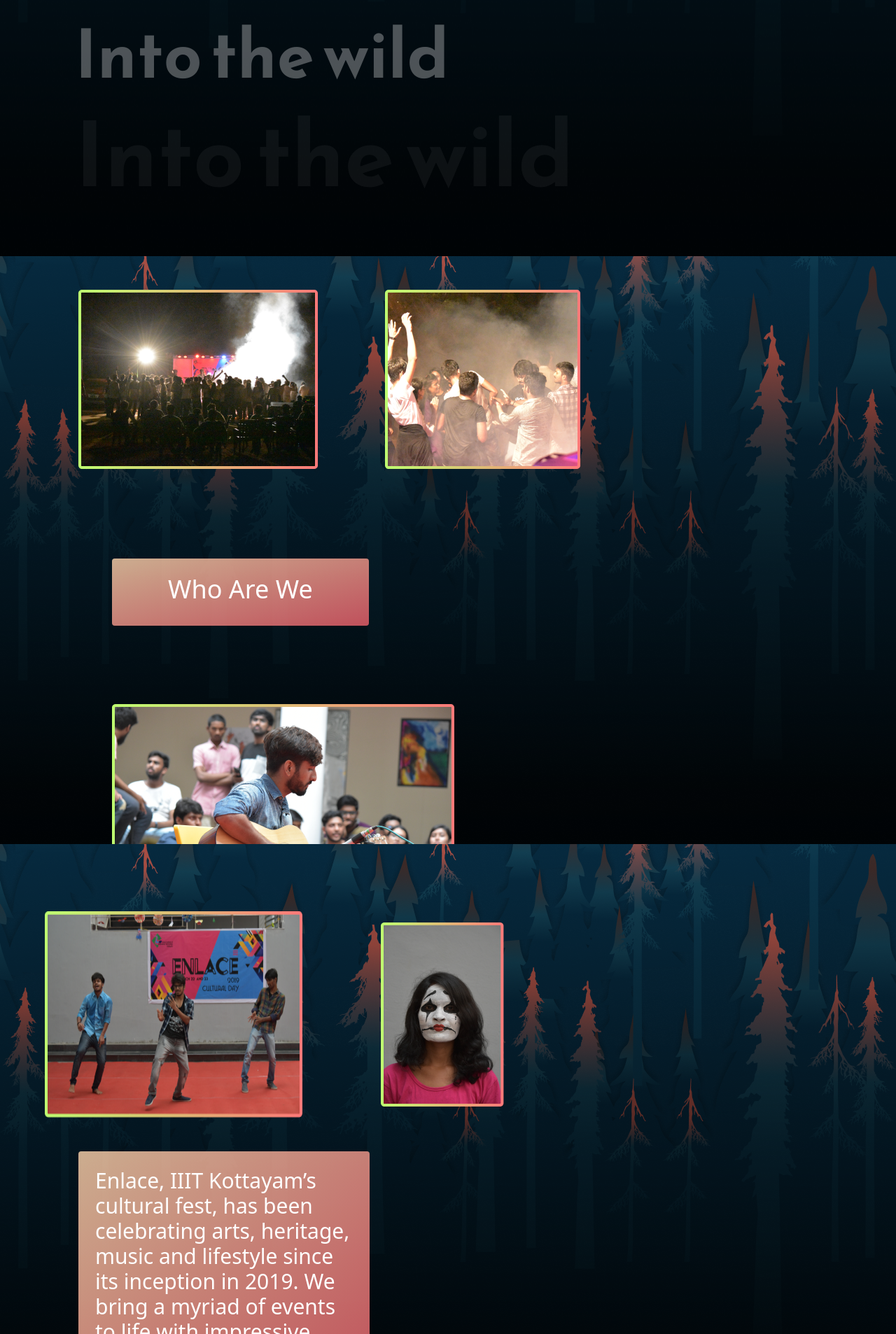
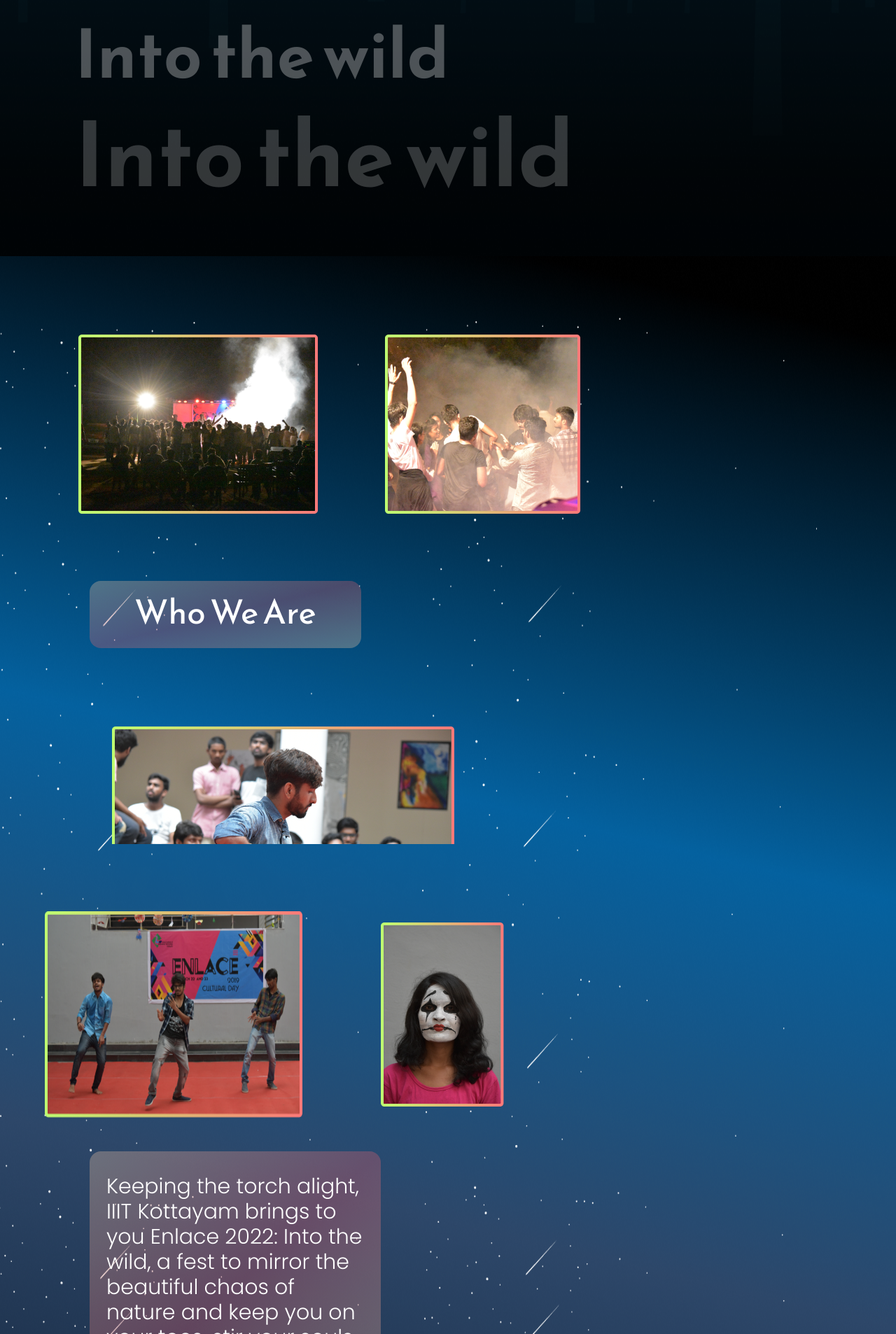
Before and after one commit to iiitkottayam/Enlace, a React (Create React App) app in the folder Enlace-main/: page / in a window 1280 px wide. Shown: the part 2514-4420 px from the top of the page at 70% size. Built offline with nearby package versions, Linux system fonts and the light colour scheme.

Commit message:
Final Desktop Bg Fix

```diff
--- a/Enlace-main/src/components/Vertical/Vertical.jsx
+++ b/Enlace-main/src/components/Vertical/Vertical.jsx
@@ -61,7 +61,7 @@ const Vertical = () => {
           <p className="text-5xl text-opacity-70 text-white font-medium pt-2">Into the wild</p>
           <p className="text-6xl text-opacity-50 text-white font-semibold pt-4">Into the wild</p>
           <p className="text-8xl text-opacity-30 text-white font-bold pt-6">Into the wild</p>
-          <p className="text-9xl text-opacity-5 text-white font-black pt-8">Into the wild</p>
+          <p className="text-9xl text-opacity-20 text-white font-black pt-8">Into the wild</p>
         </div>
 
         <div className="lg:hidden pt-16 pb-12">
@@ -76,15 +76,15 @@ const Vertical = () => {
         </div>
 
         <div className="hidden lg:block">
-          <div className="w-full h-2/6 mx-auto flex  flex-row  flex-wrap pt-12 px-4 ">
+          <div className="w-full h-2/6 mx-auto flex  flex-row  flex-wrap pt-28 px-4 ">
             <img data-aos="fade-down-right" data-aos-duration="1200" src={past1} alt="album" className="pl-24 " />
             <img data-aos="flip-up" data-aos-duration="1200" src={past8} alt="album" className="pl-24 " />
-            <div data-aos="zoom-in-up" data-aos-duration="750" className="inline-block mt-32 ml-36  from-[#FFD4AC]/80 to-[#F0616D]/80 bg-gradient-to-br h-24 w-94 rounded items-center"><p className="text-white text-4xl py-6 px-20">Who Are We</p></div>
+            <div data-aos="zoom-in-up" data-aos-duration="750" className="inline-block mt-24 ml-28  from-[#FFD4AC]/30 via-[#F0616D]/30 to-[#FFD4AC]/30 bg-gradient-to-br h-24 w-94 rounded-2xl items-center"><p className="text-white text-5xl py-5 px-16 font-reemkufi">Who We Are</p></div>
           </div>
           <div className="w-full h-3/6 mx-auto flex  flex-row  flex-wrap pt-12 px-4 ">
             <img data-aos="zoom-out" data-aos-duration="1200" src={past6} alt="album" className="pl-36 pt-16" />
 
-            <div data-aos="zoom-in-up" data-aos-duration="750" className="inline-block  ml-64  from-[#FFD4AC]/80 to-[#F0616D]/80 bg-gradient-to-br h-96 w-2/6 rounded items-center"><p className="text-white text-3xl py-6 px-6">Enlace, IIIT Kottayam’s cultural fest, has been celebrating arts, heritage, music and lifestyle since its inception in 2019. We bring a myriad of events to life with impressive and breathtaking performances. </p></div>
+            <div data-aos="zoom-in-up" data-aos-duration="750" className="inline-block  ml-64  from-[#FFD4AC]/30 via-[#F0616D]/30 to-[#FFD4AC]/30 bg-gradient-to-br h-96 w-2/6 rounded-2xl items-center"><p className="text-white text-3xl py-8 px-6 font-poppins font-light">Enlace, IIIT Kottayam’s cultural fest, has been celebrating arts, heritage, music and lifestyle since its inception in 2019. We bring a myriad of events to life with impressive and breathtaking performances. </p></div>
           </div>
         </div>
       </div>
@@ -97,7 +97,7 @@ const Vertical = () => {
           <div className="w-full h-3/6 mx-auto flex  flex-row  flex-wrap pt-12 px-4 ">
             <img data-aos="fade-right" data-aos-duration="1200" src={past5} alt="album" className="p-12 basis-2/6" />
             <img data-aos="flip-right" data-aos-duration="1200" src={past3} alt="album" className="p-16 basis-1/6" />
-            <div data-aos="zoom-in-up" data-aos-duration="750" className="inline-block ml-24   basis-2/6  from-[#FFD4AC]/80 to-[#F0616D]/80 bg-gradient-to-br h-96 w-2/6 rounded items-center"><p className="text-white text-3xl py-6 px-6">Enlace, IIIT Kottayam’s cultural fest, has been celebrating arts, heritage, music and lifestyle since its inception in 2019. We bring a myriad of events to life with impressive and breathtaking performances. </p></div>
+            <div data-aos="zoom-in-up" data-aos-duration="750" className="inline-block ml-28   basis-2/6  from-[#FFD4AC]/30 via-[#F0616D]/30 to-[#FFD4AC]/30 bg-gradient-to-br h-96 w-2/6 rounded-2xl items-center"><p className="text-white text-3xl py-8 px-6 font-poppins font-light">Keeping the torch alight, IIIT Kottayam brings to you Enlace 2022: Into the wild, a fest to mirror the beautiful chaos of nature and keep you on your toes, stir your souls and spark your creative flair.</p></div>
           </div>
           <div className="w-full h-2/6 mx-auto flex  flex-row  flex-wrap pt-12 px-4 ">
             <img data-aos="fade-up-right" data-aos-duration="1200" src={past2} alt="album" className="pl-16 pt-16" />
--- a/Enlace-main/src/components/Vertical/vertical.module.css
+++ b/Enlace-main/src/components/Vertical/vertical.module.css
@@ -25,12 +25,12 @@
 	position: relative;
 }
 .page:nth-of-type(4) {
-	background: url(../../assets/Landing3.png);
+	background: url(../../assets/Starry1.png);
 	background-size: 100% 100%;
 	position: relative;
 }
 .page:nth-of-type(5) {
-	background: url(../../assets/Landing3.png);
+	background: url(../../assets/Starry2.png);
 	background-size: 100% 100%;
 	position: relative;
 }
```
Also changed, not shown: Enlace-main/src/assets/Starry1.png (added), Enlace-main/src/assets/Starry2.png (added).
